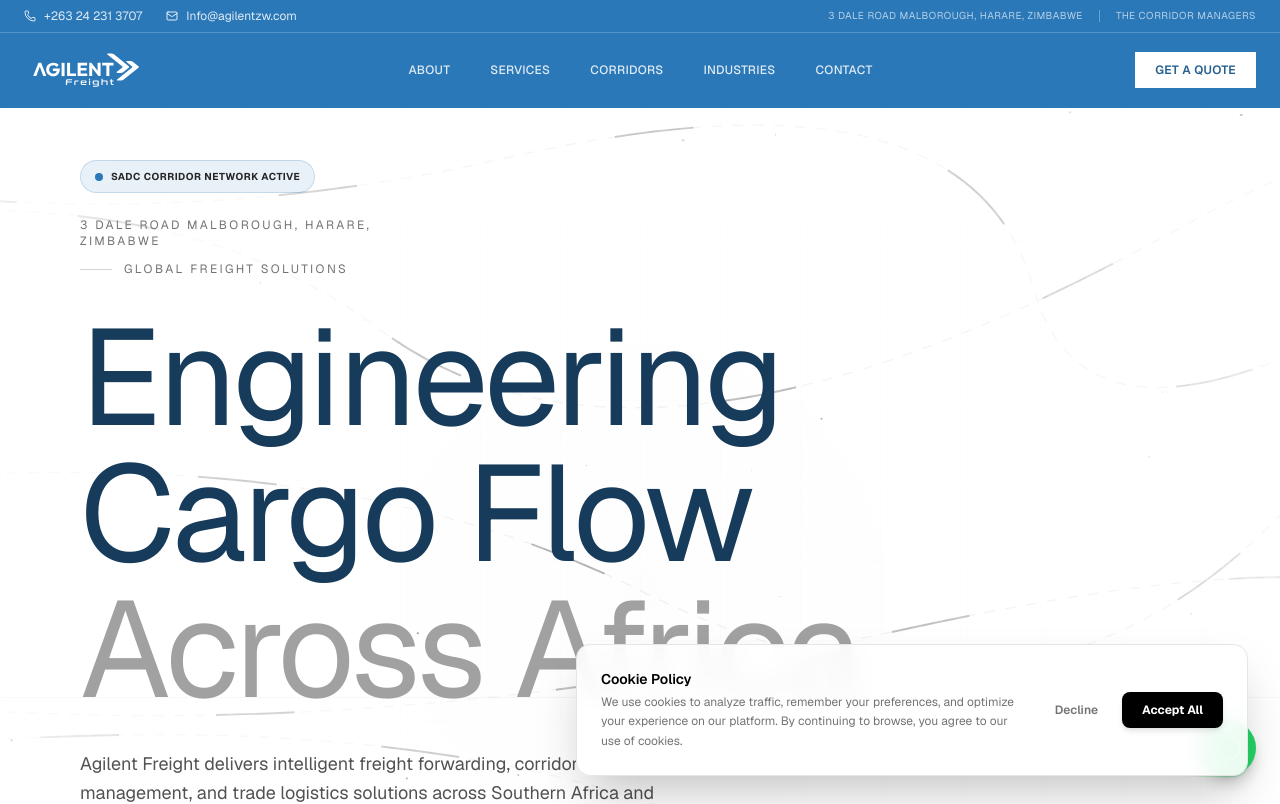
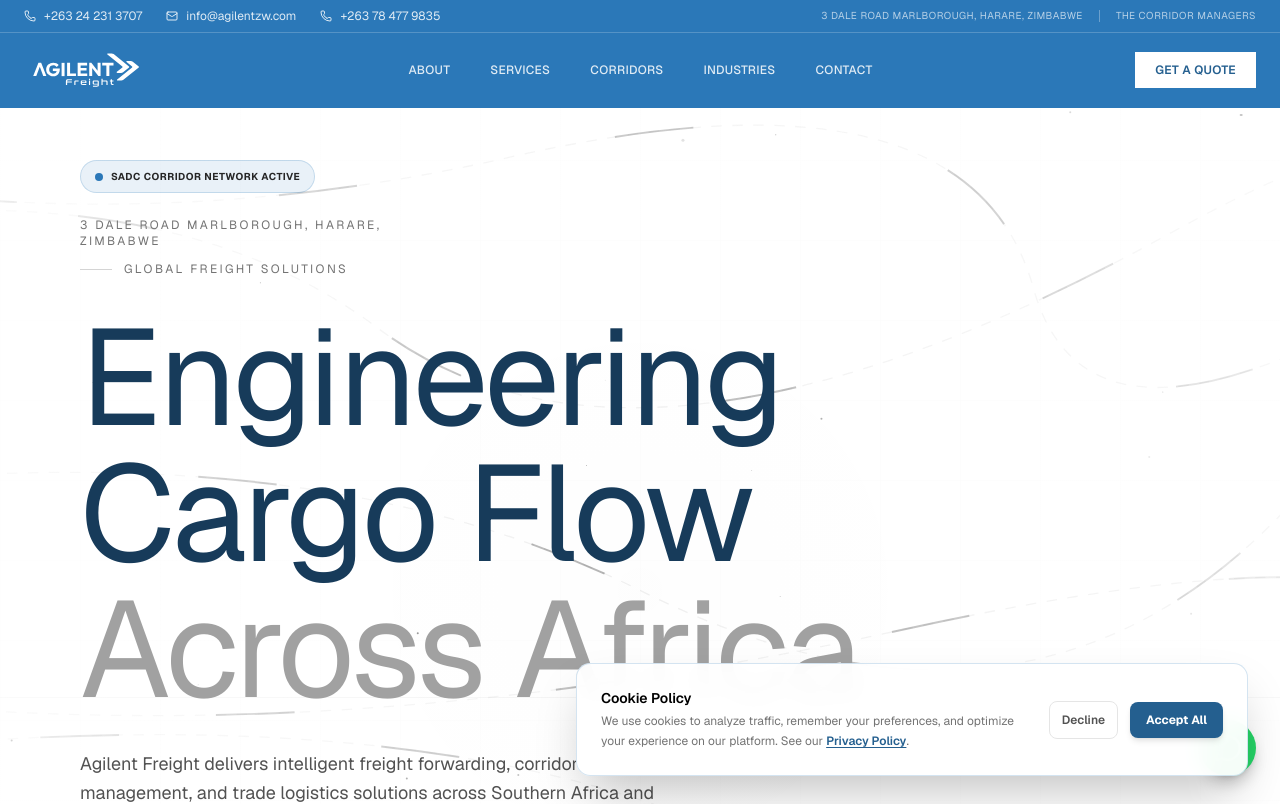
Before and after one commit to NickGwanzura/aligientfreight, a Next.js app: page / in a window 1280 px wide. Shown: the top 804 px of the page. Built offline with nearby package versions, Linux system fonts and the light colour scheme; a web font is replaced by a local one.

Commit message:
Polish contact details and legal UX

```diff
--- /dev/null
+++ b/src/app/privacy/page.tsx
@@ -0,0 +1,18 @@
+import Link from "next/link";
+
+export default function PrivacyPage() {
+  return (
+    <main className="min-h-screen bg-white px-6 py-16 text-[#173B5A] md:px-12">
+      <div className="mx-auto max-w-3xl">
+        <Link href="/" className="text-sm font-semibold text-[#245F8F]">← Back to Agilient Freight</Link>
+        <p className="mt-12 text-xs font-semibold uppercase tracking-[0.2em] text-[#2B78B8]">Legal</p>
+        <h1 className="mt-3 text-4xl font-bold">Privacy Policy</h1>
+        <p className="mt-6 leading-7 text-neutral-600">Agilient Freight respects your privacy. We use information you provide through this website, such as contact details and shipment requirements, only to respond to enquiries and improve our services.</p>
+        <h2 className="mt-10 text-xl font-semibold">Information we collect</h2>
+        <p className="mt-3 leading-7 text-neutral-600">We may collect your name, company, email address, phone number, and message when you contact us. Basic cookies may be used to remember consent and support site functionality.</p>
+        <h2 className="mt-10 text-xl font-semibold">Contact</h2>
+        <p className="mt-3 leading-7 text-neutral-600">Questions about privacy can be sent to <a className="text-[#245F8F] underline" href="mailto:info@agilentzw.com">info@agilentzw.com</a>.</p>
+      </div>
+    </main>
+  );
+}
--- /dev/null
+++ b/src/app/terms/page.tsx
@@ -0,0 +1,18 @@
+import Link from "next/link";
+
+export default function TermsPage() {
+  return (
+    <main className="min-h-screen bg-white px-6 py-16 text-[#173B5A] md:px-12">
+      <div className="mx-auto max-w-3xl">
+        <Link href="/" className="text-sm font-semibold text-[#245F8F]">← Back to Agilient Freight</Link>
+        <p className="mt-12 text-xs font-semibold uppercase tracking-[0.2em] text-[#2B78B8]">Legal</p>
+        <h1 className="mt-3 text-4xl font-bold">Terms of Service</h1>
+        <p className="mt-6 leading-7 text-neutral-600">This website provides general information about Agilient Freight’s logistics and trade services. Enquiries submitted through the site are not binding bookings or quotations until confirmed by our team.</p>
+        <h2 className="mt-10 text-xl font-semibold">Website use</h2>
+        <p className="mt-3 leading-7 text-neutral-600">Please provide accurate information when contacting us and use this website lawfully. Service availability, pricing, schedules, and transit times are subject to confirmation.</p>
+        <h2 className="mt-10 text-xl font-semibold">Contact</h2>
+        <p className="mt-3 leading-7 text-neutral-600">For service enquiries, contact <a className="text-[#245F8F] underline" href="mailto:info@agilentzw.com">info@agilentzw.com</a>.</p>
+      </div>
+    </main>
+  );
+}
--- a/src/components/CookieNotice.tsx
+++ b/src/components/CookieNotice.tsx
@@ -31,7 +31,9 @@
           animate={{ opacity: 1, y: 0, scale: 1 }}
           exit={{ opacity: 0, y: 20, scale: 0.95 }}
           transition={{ duration: 0.4, ease: [0.25, 0.1, 0.25, 1] }}
-          className="fixed bottom-6 left-6 right-6 z-50 mx-auto max-w-2xl rounded-2xl border border-neutral-200 bg-white/90 p-5 shadow-2xl backdrop-blur-md md:left-auto md:right-8 md:p-6"
+          role="dialog"
+          aria-label="Cookie consent"
+          className="fixed bottom-4 left-4 right-4 z-50 mx-auto max-w-2xl rounded-2xl border border-[#2B78B8]/20 bg-white/95 p-4 shadow-2xl backdrop-blur-md sm:bottom-6 sm:left-6 sm:right-6 sm:p-5 md:left-auto md:right-8 md:p-6"
         >
           <div className="flex flex-col gap-4 md:flex-row md:items-center md:justify-between">
             <div className="flex-1">
@@ -40,19 +42,20 @@
               </h4>
               <p className="mt-1 text-xs leading-relaxed text-neutral-500">
                 We use cookies to analyze traffic, remember your preferences, and
-                optimize your experience on our platform. By continuing to browse, you agree to our use of cookies.
+                optimize your experience on our platform. See our{" "}
+                <a href="/privacy" className="font-semibold text-[#245F8F] underline underline-offset-2">Privacy Policy</a>.
               </p>
             </div>
-            <div className="flex items-center gap-3 shrink-0">
+            <div className="grid grid-cols-2 items-center gap-2 shrink-0 md:flex md:gap-3">
               <button
                 onClick={handleDecline}
-                className="text-xs font-semibold text-neutral-500 hover:text-neutral-900 transition-colors py-2 px-3"
+                className="rounded-lg border border-neutral-200 px-3 py-2.5 text-xs font-semibold text-neutral-600 hover:border-neutral-300 hover:text-neutral-900 transition-colors"
               >
                 Decline
               </button>
               <button
                 onClick={handleAccept}
-                className="rounded-lg bg-black text-white text-xs font-bold px-5 py-2.5 hover:bg-black/90 active:scale-95 transition-all shadow-md shadow-neutral-900/10"
+                className="rounded-lg bg-[#245F8F] text-white text-xs font-bold px-4 py-2.5 hover:bg-[#1E5F96] active:scale-95 transition-all shadow-md shadow-neutral-900/10"
               >
                 Accept All
               </button>
--- a/src/components/Footer.tsx
+++ b/src/components/Footer.tsx
@@ -112,7 +112,7 @@
             <ul className="space-y-4">
               <li className="flex items-start gap-3">
                 <MapPin className="w-4 h-4 text-white/60 mt-0.5 shrink-0" />
-                <span className="text-white/80 text-sm">3 Dale Road Malborough, Harare, Zimbabwe</span>
+                <span className="text-white/80 text-sm">3 Dale Road Marlborough, Harare, Zimbabwe</span>
               </li>
               <li className="flex items-center gap-3">
                 <Phone className="w-4 h-4 text-white/60 shrink-0" />
@@ -131,13 +131,13 @@
                 <div className="flex flex-col gap-1">
                   <a href="tel:+263790237002" className="text-white/80 text-sm hover:text-white transition-colors">+263 79 023 7002</a>
                   <a href="tel:+263790237004" className="text-white/80 text-sm hover:text-white transition-colors">+263 79 023 7004</a>
-                  <a href="tel:+263784779835" className="text-white/80 text-sm hover:text-white transition-colors">078 477 9835</a>
+                  <a href="tel:+263784779835" className="text-white/80 text-sm hover:text-white transition-colors">+263 78 477 9835</a>
                 </div>
               </li>
               <li className="flex items-center gap-3">
                 <Mail className="w-4 h-4 text-white/60 shrink-0" />
-                <a href="mailto:Info@agilentzw.com" className="text-white/80 text-sm hover:text-white transition-colors">
-                  Info@agilentzw.com
+                <a href="mailto:info@agilentzw.com" className="text-white/80 text-sm hover:text-white transition-colors">
+                  info@agilentzw.com
                 </a>
               </li>
             </ul>
@@ -162,8 +162,8 @@
             </a>
           </p>
           <div className="flex items-center gap-6">
-            <span className="text-white/60 text-xs hover:text-white transition-colors cursor-default">Privacy Policy</span>
-            <span className="text-white/60 text-xs hover:text-white transition-colors cursor-default">Terms of Service</span>
+            <a href="/privacy" className="text-white/60 text-xs hover:text-white transition-colors">Privacy Policy</a>
+            <a href="/terms" className="text-white/60 text-xs hover:text-white transition-colors">Terms of Service</a>
           </div>
         </div>
       </div>
--- a/src/components/Navbar.tsx
+++ b/src/components/Navbar.tsx
@@ -39,15 +39,22 @@
               <span>+263 24 231 3707</span>
             </a>
             <a
-              href="mailto:Info@agilentzw.com"
+              href="mailto:info@agilentzw.com"
               className="flex items-center gap-2 hover:text-white transition-colors"
             >
               <Mail className="w-3 h-3" />
-              <span>Info@agilentzw.com</span>
+              <span>info@agilentzw.com</span>
+            </a>
+            <a
+              href="tel:+263784779835"
+              className="flex items-center gap-2 hover:text-white transition-colors"
+            >
+              <Phone className="w-3 h-3" />
+              <span>+263 78 477 9835</span>
             </a>
           </div>
           <div className="flex items-center gap-4 text-[10px] text-white/65 tracking-wider uppercase">
-            <span>3 Dale Road Malborough, Harare, Zimbabwe</span>
+            <span>3 Dale Road Marlborough, Harare, Zimbabwe</span>
             <span className="w-px h-3 bg-white/30" />
             <span>The Corridor Managers</span>
           </div>
--- a/src/components/sections/ContactSection.tsx
+++ b/src/components/sections/ContactSection.tsx
@@ -134,12 +134,12 @@
                   <div className="flex flex-col gap-1">
                     <a href="tel:+263790237002" className="text-black font-semibold hover:text-neutral-700 transition-colors">+263 79 023 7002</a>
                     <a href="tel:+263790237004" className="text-black font-semibold hover:text-neutral-700 transition-colors">+263 79 023 7004</a>
-                    <a href="tel:+263784779835" className="text-black font-semibold hover:text-neutral-700 transition-colors">078 477 9835</a>
+                    <a href="tel:+263784779835" className="text-black font-semibold hover:text-neutral-700 transition-colors">+263 78 477 9835</a>
                   </div>
                 </div>
               </div>
               <a
-                href="mailto:Info@agilentzw.com"
+                href="mailto:info@agilentzw.com"
                 className="flex items-center gap-4 group"
               >
                 <div className="w-12 h-12 bg-neutral-100 rounded-xl flex items-center justify-center group-hover:bg-neutral-200 transition-colors">
@@ -148,7 +148,7 @@
                 <div>
                   <p className="text-xs text-neutral-500 uppercase tracking-wider">Email</p>
                   <p className="text-black font-semibold group-hover:text-neutral-700 transition-colors">
-                    Info@agilentzw.com
+                    info@agilentzw.com
                   </p>
                 </div>
               </a>
@@ -158,7 +158,7 @@
                 </div>
                 <div>
                   <p className="text-xs text-neutral-500 uppercase tracking-wider">Location</p>
-                  <p className="text-black font-semibold">3 Dale Road Malborough, Harare, Zimbabwe</p>
+                  <p className="text-black font-semibold">3 Dale Road Marlborough, Harare, Zimbabwe</p>
                 </div>
               </div>
               <a
--- a/src/components/sections/HeroSection.tsx
+++ b/src/components/sections/HeroSection.tsx
@@ -204,7 +204,7 @@
             transition={{ duration: 0.8, delay: 0.3 }}
             className="mb-6 sm:mb-8 flex max-w-xs items-center gap-3 text-neutral-500 text-[9px] sm:text-xs tracking-[0.16em] sm:tracking-[0.2em] uppercase flex-wrap"
           >
-            <span>3 Dale Road Malborough, Harare, Zimbabwe</span>
+            <span>3 Dale Road Marlborough, Harare, Zimbabwe</span>
             <span className="w-8 h-px bg-neutral-300 hidden sm:block" />
             <span>Global Freight Solutions</span>
           </motion.div>
```
